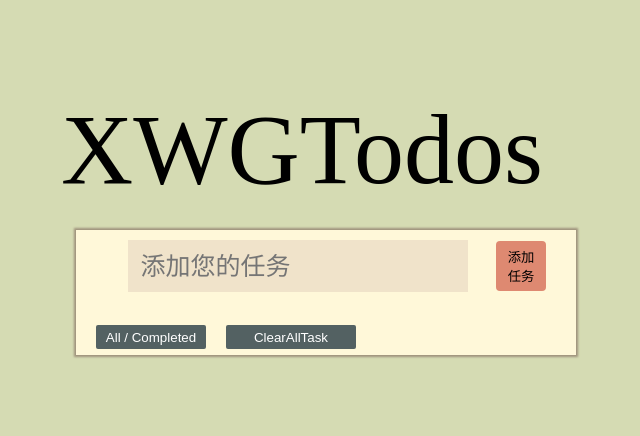
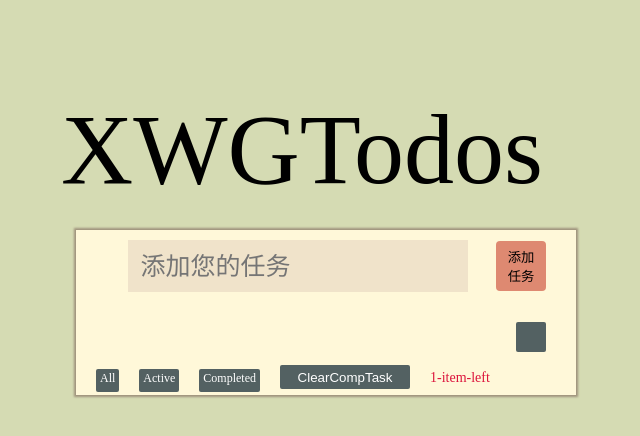
Before and after one commit to Redstone-1/todo-mvc, a Vue app: page /all in a window 1280 px wide. Both pictures are taken after a click on the button "添加任务". Shown: the top 436 px of the page, without its empty margins (314-954 px from the left). Built offline with nearby package versions, Linux system fonts and the light colour scheme; a web font is replaced by a local one.

Commit message:
faet：实现了路由切换，增加了剩余任务显示

```diff
--- a/package.json
+++ b/package.json
@@ -9,7 +9,9 @@
   },
   "dependencies": {
     "core-js": "^3.6.5",
-    "vue": "^2.6.11"
+    "vue": "^2.6.11",
+    "vue-router": "^3.5.1",
+    "vuex": "^3.6.2"
   },
   "devDependencies": {
     "@vue/cli-plugin-babel": "~4.5.0",
--- /dev/null
+++ b/router/index.js
@@ -0,0 +1,26 @@
+import Vue from 'vue'
+import VueRouter from 'vue-router'
+import AddTask from '../src/components/AddTask'
+import TaskList from '../src/components/AddTask/TaskList'
+
+Vue.use(VueRouter)
+
+const routes = [
+  {
+    path: '/',
+    redirect: '/all',
+    name: 'AddTask',
+    component: AddTask,
+    children: [
+      {
+        path: '/:type',
+        name: 'TaskList',
+        component: TaskList
+      }
+    ]
+  }
+]
+
+const router = new VueRouter({ mode:'history', routes })
+
+export default router
--- a/src/App.vue
+++ b/src/App.vue
@@ -1,18 +1,16 @@
 <template>
   <div id="app">
     <Header />
-    <AddTask />
+    <router-view />
   </div>
 </template>
 
 <script>
-import AddTask from './components/AddTask/index.vue'
 import Header from './components/Header'
 
 export default {
   name: "App",
   components: {
-    AddTask,
     Header
   },
 };
--- a/src/components/AddTask/TaskList/index.vue
+++ b/src/components/AddTask/TaskList/index.vue
@@ -4,44 +4,59 @@
     <ul class="taskUl">
       <li
         class="taskLi"
-        v-for="(item, index, id) of task"
+        v-for="(item, index, id) of filterdTaskList"
         :key="id" @click="chosenOrNot(index)">
         <i
-          v-if="task[index].chosen || chooseAll"
+          v-if="filterdTaskList[index].chosen"
           class="iconfont icon-xuanzhong taskChosen"></i>
         <i
-          v-else-if="!task[index].chosen || chooseAll"
+          v-else-if="!filterdTaskList[index].chosen"
           class="iconfont icon-weixuanzhong taskChosen"></i>
-          {{ item.taskName }}
+          {{ item.name }}
         <button class="iconfont icon-cha deleteBtn" @click.stop="deleteTaskItem(index)"></button>
       </li>
     </ul>
   </div>
 </template>
 <script>
+import { mapState } from 'vuex'
+
 export default {
   name: 'TaskList',
-    props: {
-      task: Array,
-      chooseAll: Boolean
-    },
   data () {
     return {
+      filterdTaskList: this.$store.state.taskList // 直接使用this.taskList没法给filterdTaskList赋值
+    }
+  },
+  watch: {
+    $route(to) {
+      if (to.path === '/all') {
+        this.filterdTaskList = this.taskList
+      } else if (to.path === '/active') {
+        this.filterdTaskList = this.taskList.filter(ele => ele.chosen === false)
+      } else if (to.path === '/completed') {
+        this.filterdTaskList = this.taskList.filter(ele => ele.chosen === true)
+      }
     }
   },
   methods: {
-      deleteTaskItem(idx) {
-        this.task.splice(this.task.findIndex((item, index) => index === idx), 1) // 点击删除按钮删除任务
+    deleteTaskItem (idx) {
+      this.taskList.splice(this.taskList.findIndex((item, index) => index === idx), 1) // 点击删除按钮删除任务
     }
   },
   computed: {
+    ...mapState(['taskList']),
     // 添加单项任务的选中事件，chosen为true表示选中，为false表示未选中
     chosenOrNot() {
       return function singleTaskChosen(index) {
-          return this.task[index].chosen = !this.task[index].chosen
+        return this.taskList[index].chosen = !this.taskList[index].chosen
       }
     },
   },
+  updated () {
+    let leftTask = this.taskList.filter(ele => ele.chosen === false)
+    this.$store.commit('changeLeftTask', leftTask.length)
+  }
 }
 </script>
 <style lang='scss' scoped>
@@ -63,6 +78,10 @@
       border-radius: 2px;
       position: absolute;
       right: 30px;
+      &:hover {
+        cursor: pointer;
+        color: #f98404;
+      }
     }
   }
 }
--- a/src/components/AddTask/TaskTabs/index.vue
+++ b/src/components/AddTask/TaskTabs/index.vue
@@ -1,27 +1,26 @@
 <template>
   <div class="taskTabsContainer">
-    <button
-      class="completedTask"
-      @click="sendCompTask"
-      @mouseenter="completedFilter"
+    <div
+      v-for="tab in tabsType"
+      :key="tab.value"
+      class="tabs"
     >
-      All / Completed
-    </button>
+      <router-link :to=" '/' + tab " class="tabs-link">{{ tab.toUpperCase().slice(0, 1) + tab.slice(1) }}</router-link>
+    </div>
     <button
       class="AllCompletedTask"
-      @click="deleteAllTask"
+      @click="clearCompTask"
     >
-      ClearAllTask
+      ClearCompTask
     </button>
+    <span class="leftTask">{{leftTask + `-${leftTask === 1? 'item':'items'}-left`}}</span>
   </div>
 </template>
 <script>
+import { mapState } from 'vuex'
+
 export default {
   props: {
-    task: {
-      type: Array,
-      required: true,
-    },
     chooseAll: {
       type: Boolean,
       required: true,
@@ -29,49 +28,44 @@ export default {
   },
   data () {
     return {
-      compTask: Array // 已经完成的任务
     }
   },
   methods: {
-    sendCompTask() {
-      this.$emit('receiveCompTask', this.compTask) // emit已经完成的任务
-    },
-    deleteAllTask() {
-      this.$emit('clearAllTask') // 删除全部任务
+    clearCompTask () {
+      this.$store.commit('deleteCompTask')
     }
   },
   computed: {
-    // 过滤已经完成的任务
-    completedFilter() {
-      let that = this
-      return function compFilter() {
-        // 如果没有点击全选按钮，过滤chosen为true的任务项
-        if(that.chooseAll === false) {
-          that.compTask = that.task.filter(taskItem => taskItem.chosen)
-        } else {
-          // 如果点击了全选按钮，将全部task赋给compTask
-          that.compTask = that.task
-        }
-      }
-    }
-  },
+    ...mapState(['tabsType', 'leftTask'])
+  }
 }
 </script>
 <style lang='scss' scoped>
 .taskTabsContainer {
   width: 100%;
   height: 30px;
-  .completedTask {
-    width: 110px;
-    height: 24px;
+  .tabs {
+    display: inline-block;
+    height: 23px;
     border: 0px;
     background-color: #536162;
     color: #fff;
     border-radius: 2px;
     margin-left: 20px;
+    box-sizing: border-box;
     &:hover {
       cursor: pointer;
       color: #f98404;
+    }
+    .tabs-link {
+      color: #fff;
+      font-size: 12px;
+      text-decoration: none;
+      padding: 4px 4px 0 4px;
+      &:hover {
+        cursor: pointer;
+        color: #f98404;
+      }
     }
   }
   .AllCompletedTask {
@@ -87,5 +81,10 @@ export default {
       color: #f98404;
     }
   }
+  .leftTask {
+    color: crimson;
+    margin-left: 20px;
+    font-size: 14px;
+  }
 }
 </style>
--- a/src/components/AddTask/index.vue
+++ b/src/components/AddTask/index.vue
@@ -5,12 +5,14 @@
       <!-- 下箭头，全选功能 -->
       <i
         class="iconfont icon-arrow-down chooseAll"
-        @click.stop="chooseAllTasks"></i>
+        @click.prevent="chooseAllTasks"
+        @dblclick.prevent="cancelChooseAll"
+        ></i>
       <!-- input输入框，用户任务名 -->
       <input
+        type="text"
         class="taskInput"
-        :value="value"
-        ref="addTaskInput"
+        v-model="taskName"
         autofocus
         placeholder="添加您的任务"
       />
@@ -18,76 +20,61 @@
       <button class="addTaskBtn" @click="addTask">添加任务</button>
     </div>
     <!-- 任务列表组件 -->
-    <TaskList
-      v-show="allTaskShow"
-      :task="list"
-      :chooseAll="chooseAll">
-    </TaskList>
-    <TaskList
-      v-show="!allTaskShow"
-      :task="compList"
-      :chooseAll="chooseAll">
-    </TaskList>
+    <router-view />
     <TaskTabs
+      v-if="taskList.length"
       :chooseAll="chooseAll"
-      :task="list"
-      @receiveCompTask="receiveCompTask"
-      @clearAllTask="clearAllTask"
     />
   </div>
 </template>
 <script>
-import TaskList from './TaskList'
+import { mapState } from 'vuex'
 import TaskTabs from './TaskTabs'
 
 export default {
   components: {
-    TaskList,
+    // TaskList,
     TaskTabs,
   },
   data() {
     return {
       // input输入框的值
-      value: '',
-      // 任务列表
-      list: [],
-      compList: [],
+      taskName: '',
       // 是否全选
       chooseAll: false,
-      allTaskShow: true
     }
   },
   methods: {
     // 添加任务按钮的事件
     addTask() {
-      // 使用ref获得input输入框的值
-      let inputValue = this.$refs.addTaskInput.value
-      let d = new Date()
-      let newTask = { id: 0, taskName: '', chosen: false }
-      // 判断输入框是否有值，有值则添加任务
-      if(inputValue) {
-        newTask.id = d.getSeconds() + d.getMilliseconds()
-        newTask.taskName = inputValue
-        this.list.push(newTask)
+      let id = 0
+      this.$store.commit('addTask', {
+        id: id++,
+        name: this.taskName,
+        chosen: false
+      })
+      this.taskName = ''
+    },
+    // clearAllTask() {
+    //   this.list.splice(0, this.list.length)
+    // }
+  },
+  computed: {
+    ...mapState(['taskList']),
+    chooseAllTasks () {
+      return function chooseAll() {
+        this.taskList.forEach(ele => {
+            ele.chosen = true
+        });
       }
     },
-    clearAllTask() {
-      this.list.splice(0, this.list.length)
+    cancelChooseAll () {
+       return function  cancelChoose() {
+        this.taskList.forEach(ele => {
+          ele.chosen = false
+        });
+      }
     }
-  },
-  computed: {
-    chooseAllTasks() {
-      return function chooseAll() {
-        this.chooseAll = !this.chooseAll
-      }
-    },
-    receiveCompTask() {
-      let that = this
-      return function rcvCompTask(e) {
-        that.compList = e
-        that.allTaskShow = !that.allTaskShow
-      }
-    },
   },
 }
 </script>
--- /dev/null
+++ b/store/index.js
@@ -0,0 +1,28 @@
+import Vue from 'vue'
+import Vuex from 'vuex'
+
+Vue.use(Vuex)
+
+export default new Vuex.Store({
+  state: {
+    taskList: [],
+    tabsType: ['all', 'active', 'completed'],
+    leftTask: 0
+  },
+  mutations: {
+    addTask (state, task) {
+      state.taskList.push(task)
+    },
+    deleteCompTask (state) {
+      let compTask = state.taskList.filter(ele => ele.chosen === true)
+      state.taskList.forEach((ele, index) => {
+        if (ele.chosen === true) {
+          state.taskList.splice(index, compTask.length)
+        }
+      })
+    },
+    changeLeftTask (state, num) {
+      state.leftTask = num
+    }
+  }
+})
```
Also changed, not shown: src/main.js (+6 -2 lines), 1 other file (tests, documents, lock files or other folders). Lines whose indentation alone changed are shown as unchanged.
